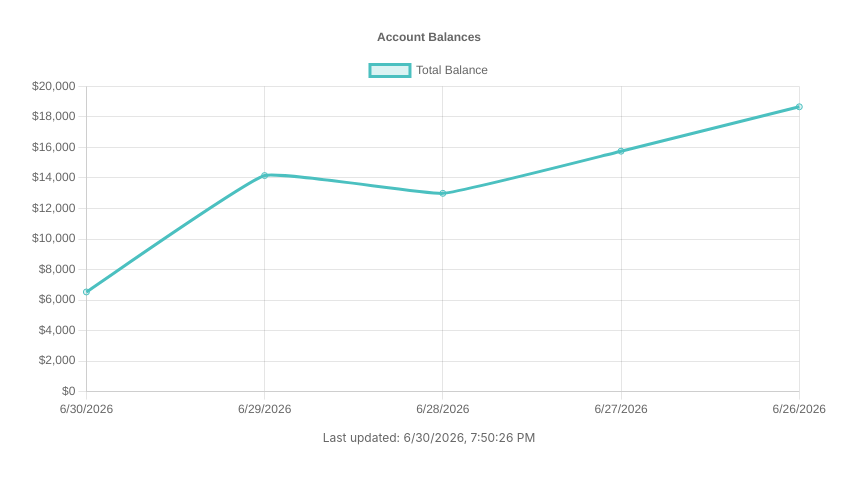
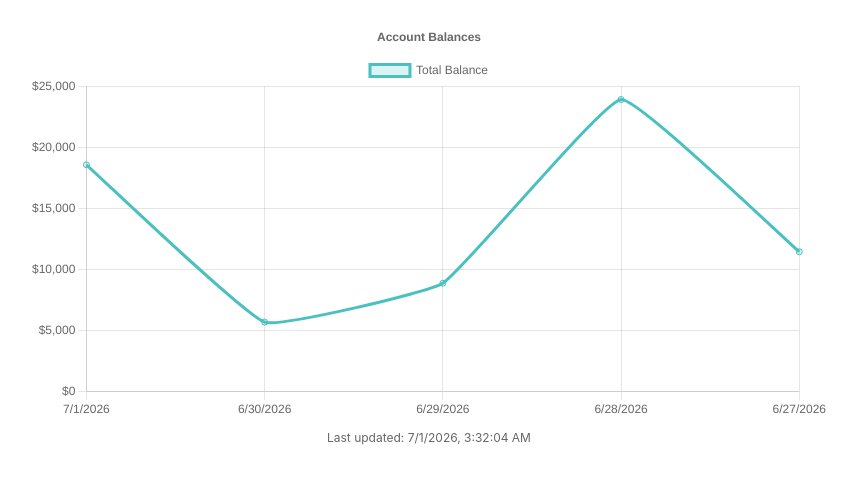
Before and after one commit to leakingMemo/notion-dashboard, a plain HTML site: page charts/balance.html in a window 1280 px wide. Shown: the whole page, without its empty margins (211-1068 px from the left). Drawn offline with nearby package versions, Linux system fonts and the light colour scheme.

Commit message:
deploy: 4c4bf658cc92440bb72928c41904504d4f3e92f8

```diff
--- a/charts/balance.html
+++ b/charts/balance.html
@@ -31,7 +31,7 @@
         <canvas id="chart"></canvas>
     </div>
     <div class="last-updated">
-        Last updated: 6/30/2026, 7:50:26 PM
+        Last updated: 7/1/2026, 3:32:04 AM
     </div>
 
     <script>
@@ -40,21 +40,21 @@
             type: 'line',
             data: {
   "labels": [
+    "7/1/2026",
     "6/30/2026",
     "6/29/2026",
     "6/28/2026",
-    "6/27/2026",
-    "6/26/2026"
+    "6/27/2026"
   ],
   "datasets": [
     {
       "label": "Total Balance",
       "data": [
-        6528,
-        14157,
-        12991,
-        15755,
-        18663
+        18580,
+        5690,
+        8874,
+        23926,
+        11454
       ],
       "borderColor": "rgb(75, 192, 192)",
       "backgroundColor": "rgba(75, 192, 192, 0.2)",
```
Also changed, not shown: charts/accounts.html (+6 -6 lines), charts/portfolio.html (+5 -5 lines), index.html (+1 -1 lines).
